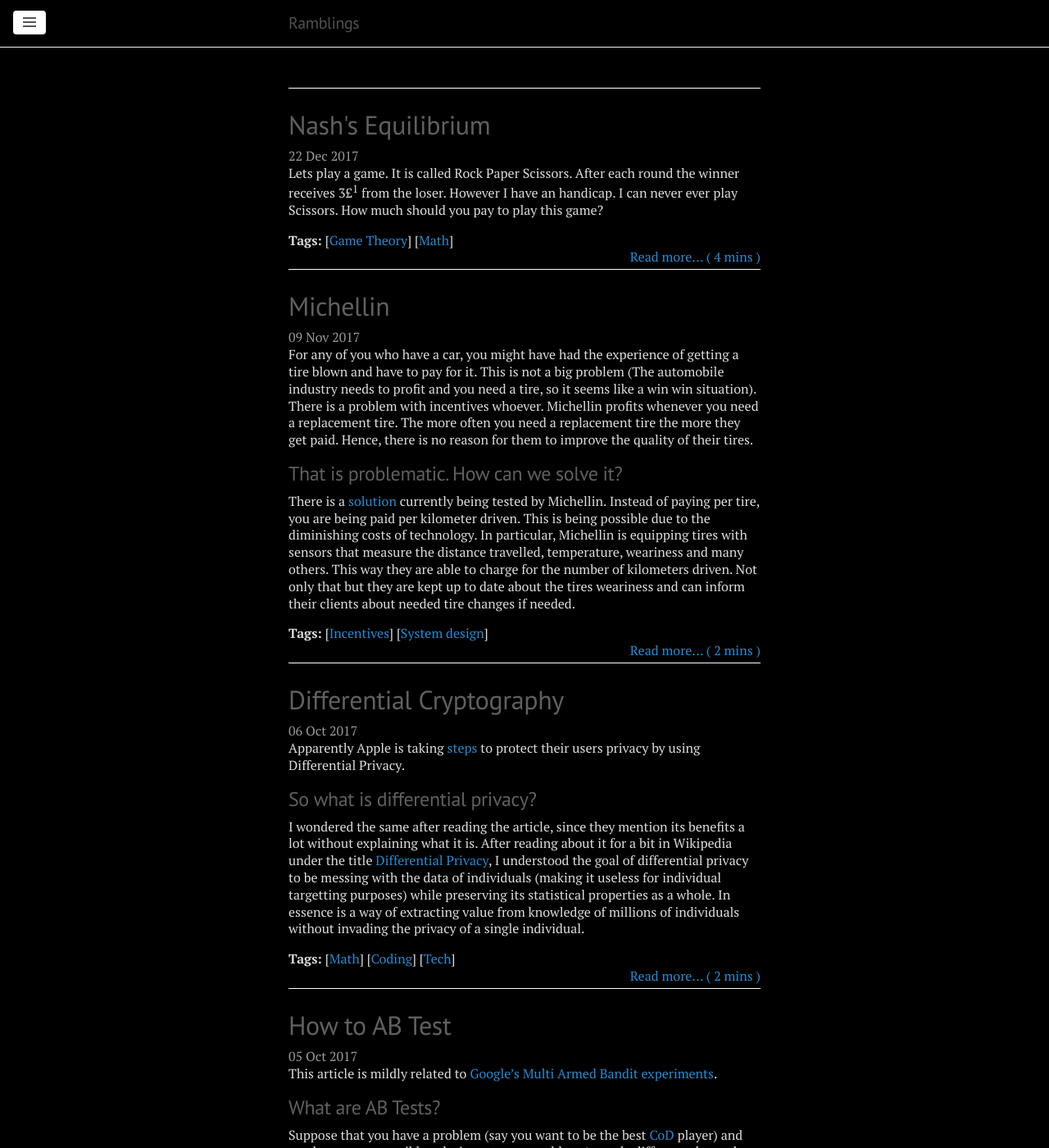
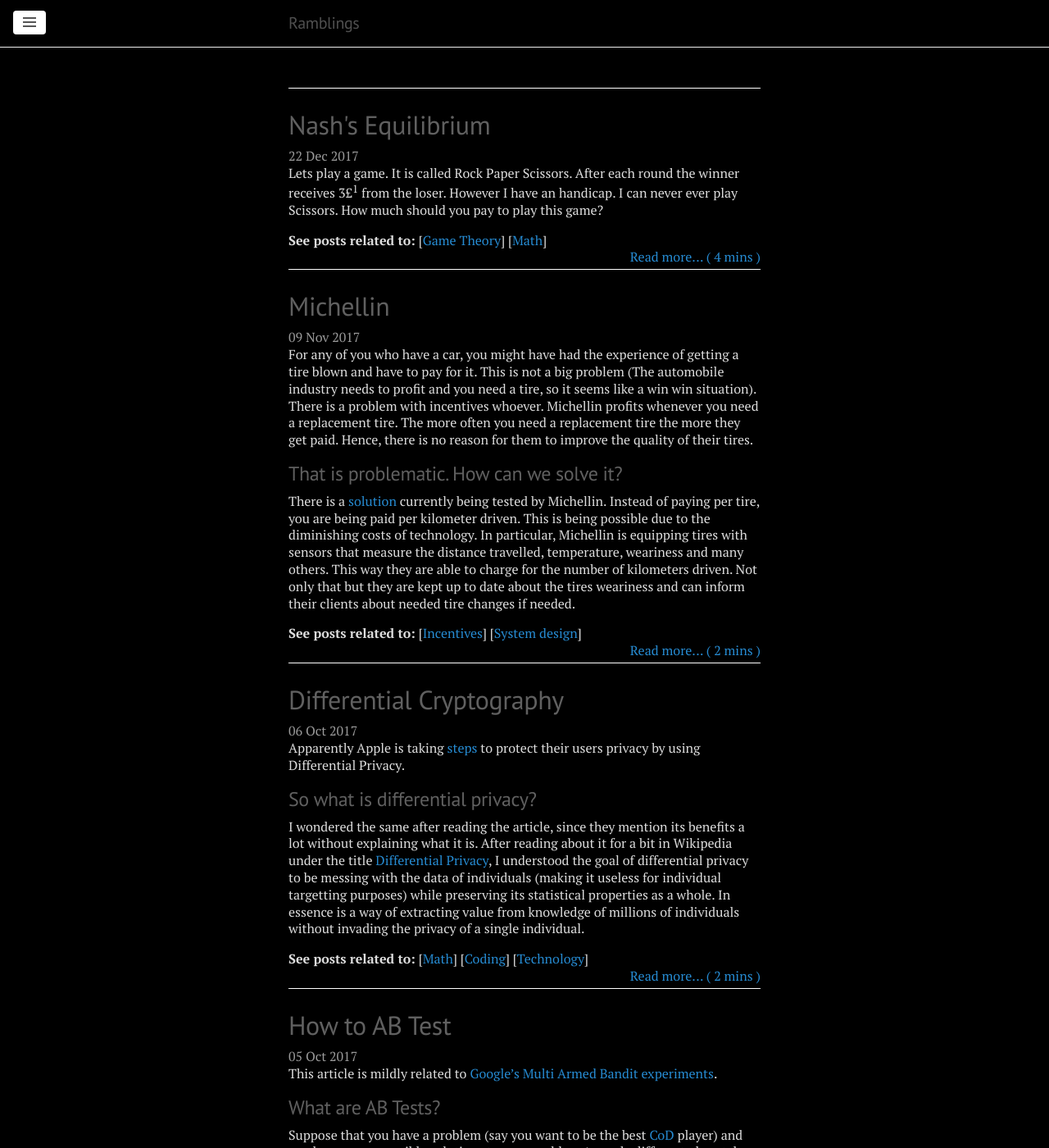
Before and after one commit to migueltorrescosta/migueltorrescosta.github.io, a Jekyll site: the page built from index.md, in a window 1280 px wide and 1400 px high. Shown: the whole window at 82% size. Built offline with Jekyll 4.4.1, drawn with Linux system fonts in a browser that asks for light colours; nearby versions of some CDN libraries; formulas are drawn with MathJax 3; some of the changed text lies outside the part shown.

Commit message:
Updated tag display and fixed a wrong tag

```diff
--- a/_posts/2017-10-06-Differential-Cryptography.md
+++ b/_posts/2017-10-06-Differential-Cryptography.md
@@ -1,7 +1,7 @@
 ---
 layout: post
 title: Differential Cryptography
-category: [Math, Coding, Tech]
+category: [Math, Coding, Technology]
 published: true
 ---
 
--- a/index.md
+++ b/index.md
@@ -11,7 +11,8 @@ sidebar: true
     <span class="post-date" display="inline">{{ post.date | date_to_string }}</span>
     {{ post.excerpt }}
     <div>
-      <b>Tags:</b>
+      <b>See posts related to:</b>
+
       {% for tag in post.categories %}
         [<a href="{{ site.baseurl }}{% link page_Tags.md %}#{{ tag }}">{{ tag }}</a>]
       {% endfor %}
```
